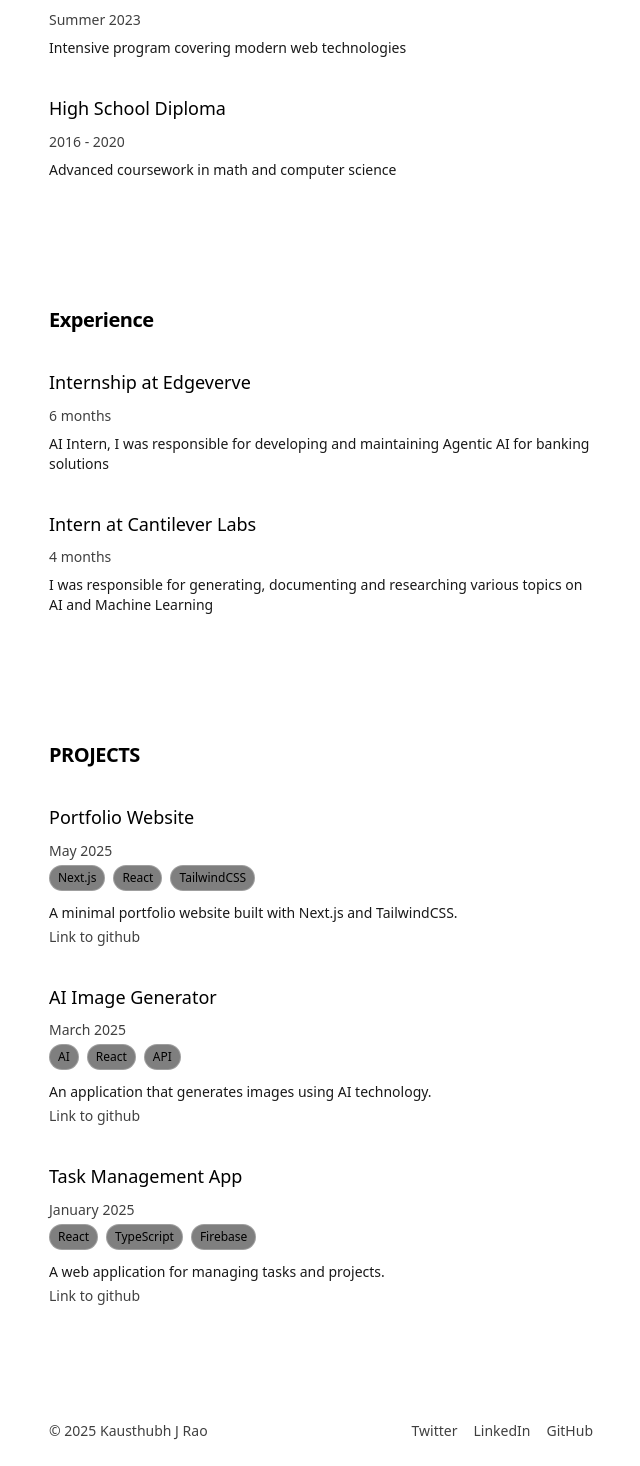
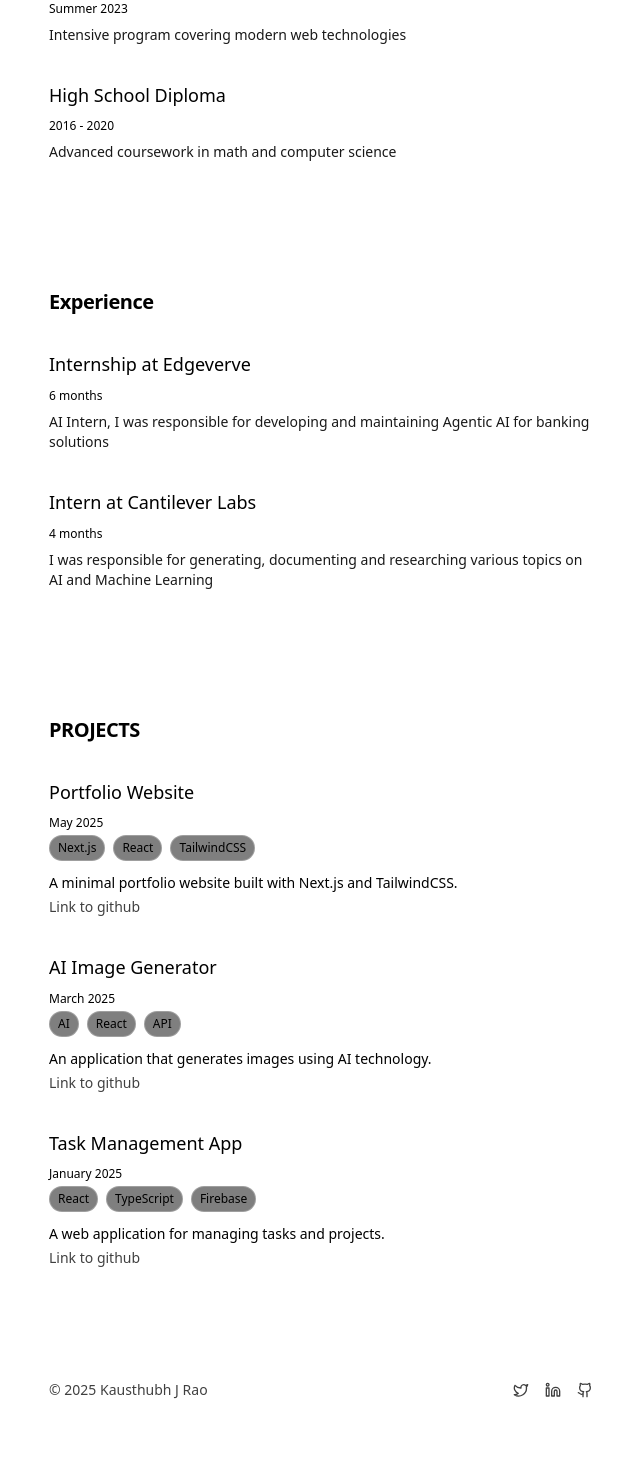
Before and after one commit to Exgene/portfolio, a Next.js app: page / in a window 1280 px wide. Shown: the part 564-2030 px from the top of the page, without its empty margins (319-959 px from the left). Built offline with nearby package versions, Linux system fonts and the light colour scheme.

Commit message:
chore: update styling and add icons

```diff
--- a/package.json
+++ b/package.json
@@ -13,6 +13,7 @@
     "@mdx-js/react": "^3.1.0",
     "@next/mdx": "^15.3.1",
     "@types/mdx": "^2.0.13",
+    "lucide-react": "^0.507.0",
     "next": "15.3.1",
     "react": "^19.0.0",
     "react-dom": "^19.0.0"
--- a/src/app/_components/Education.tsx
+++ b/src/app/_components/Education.tsx
@@ -26,7 +26,7 @@ export function Education() {
           <div key={index} className="group">
             <div className="flex flex-col gap-1">
               <h3 className="text-lg font-medium">{item.title}</h3>
-              <p className="text-sm opacity-75">{item.date}</p>
+              <p className="text-xs text-muted-foreground">{item.date}</p>
               {item.description && (
                 <p className="mt-1 text-sm opacity-90">{item.description}</p>
               )}
--- a/src/app/_components/Experience.tsx
+++ b/src/app/_components/Experience.tsx
@@ -21,7 +21,7 @@ export function Experience() {
           <div key={index} className="group">
             <div className="flex flex-col gap-1">
               <h3 className="text-lg font-medium">{item.title}</h3>
-              <p className="text-sm opacity-75">{item.duration}</p>
+              <p className="text-xs text-muted-foreground">{item.duration}</p>
               {item.description && (
                 <p className="mt-1 text-sm opacity-90">{item.description}</p>
               )}
--- a/src/app/_components/Footer.tsx
+++ b/src/app/_components/Footer.tsx
@@ -1,3 +1,4 @@
+import Link from "next/link"
 import { socialLinks } from "./socials"
 export function Footer() {
 
@@ -7,14 +8,13 @@ export function Footer() {
 
       <ul className="flex gap-4">
         {socialLinks.map((link) => (
-          <li key={link.name}>
-            <a
-              href={link.href}
-              className="text-sm hover:underline transition-all opacity-75 hover:opacity-100"
-            >
-              {link.name}
-            </a>
-          </li>
+          <Link
+            href={link.href}
+            className="text-sm transition-all opacity-75 hover:opacity-100"
+            key={link.name}
+          >
+            <link.icon className="size-4"/>
+          </Link>
         ))}
       </ul>
     </div>
--- a/src/app/_components/Projects.tsx
+++ b/src/app/_components/Projects.tsx
@@ -34,7 +34,7 @@ export function Projects() {
           <div key={index} className="group">
             <div className="flex flex-col gap-1">
               <h3 className="text-lg font-medium">{project.title}</h3>
-              <p className="text-sm opacity-75">{project.date}</p>
+              <p className="text-xs text-muted-foreground">{project.date}</p>
               <p className="text-xs flex gap-2">
                 {project.tags.map((tag, index) => {
                   return (
@@ -43,7 +43,7 @@ export function Projects() {
                 })}
               </p>
               {project.content && (
-                <div className="mt-2 opacity-90 text-sm">
+                <div className="mt-2 text-foreground/95 text-sm">
                   {project.content}
                 </div>
               )}
--- a/src/app/_components/socials.ts
+++ b/src/app/_components/socials.ts
@@ -1,6 +1,7 @@
+import { Github, Linkedin, Twitter } from "lucide-react";
 
 export const socialLinks = [
-  { name: "Twitter", href: "https://twitter.com/kausthubh" },
-  { name: "LinkedIn", href: "https://linkedin.com/in/kausthubh" },
-  { name: "GitHub", href: "https://github.com/kausthubh" }
+  { name: "Twitter", href: "https://twitter.com/kausthubh", icon: Twitter },
+  { name: "LinkedIn", href: "https://linkedin.com/in/kausthubh", icon: Linkedin },
+  { name: "GitHub", href: "https://github.com/kausthubh", icon: Github }
 ];
--- a/src/app/page.tsx
+++ b/src/app/page.tsx
@@ -51,8 +51,9 @@ function AboutSimple() {
             <li key={link.name}>
               <Link
                 href={link.href}
-                className="text-sm transition-all opacity-75 hover:opacity-100"
+                className="text-sm flex items-center gap-1 transition-all opacity-75 hover:opacity-100"
               >
+                <link.icon className="size-4"/>
                 {link.name}
               </Link>
             </li>
```
Also changed, not shown: 1 other file (tests, documents, lock files or other folders).
